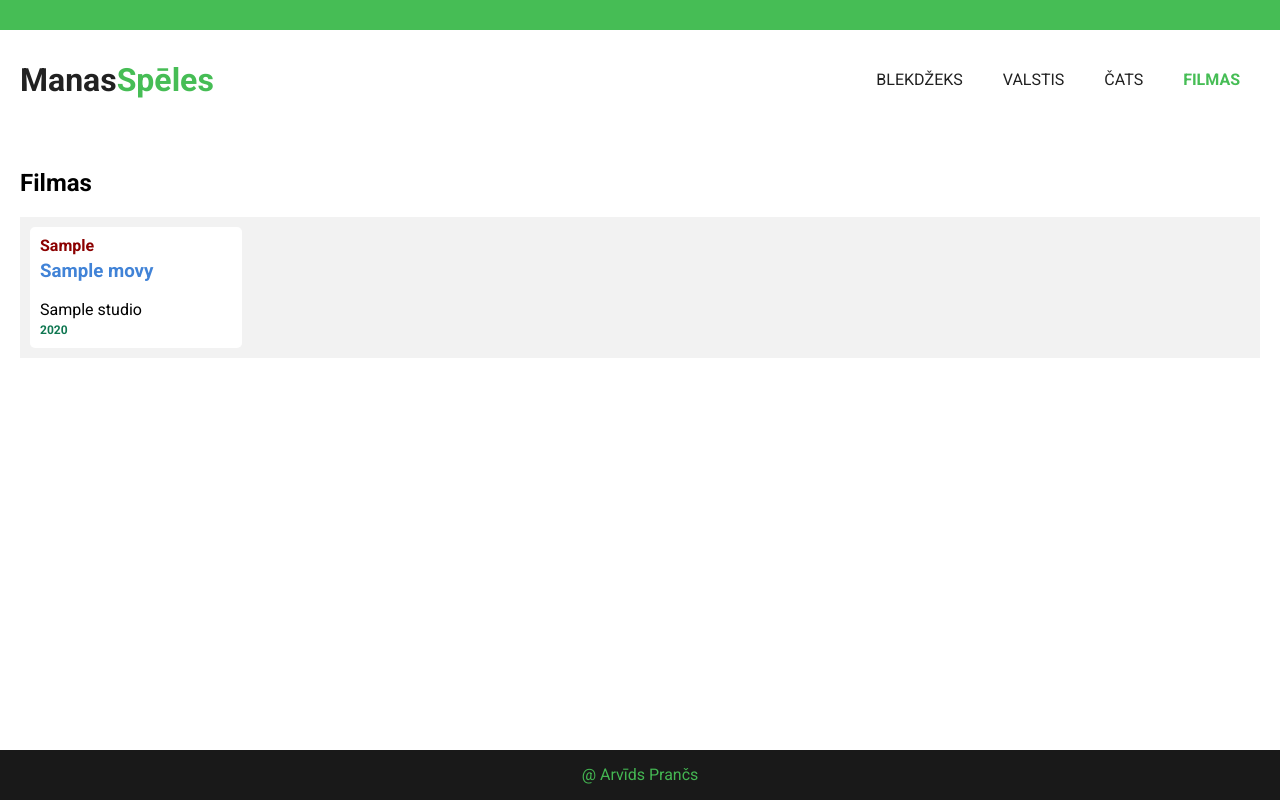
After one commit to arvids-prancs/py-games, a Flask app: page /movies in a window 1280 px wide. The commit adds this page. Run offline with Flask 2, Linux system fonts and the light colour scheme; tables that the repository leaves empty hold one stand-in row (values such as "Sample post"); style sheets or scripts are compiled from the project's sources.

Commit message:
02.05.2020 + čats

```diff
--- a/app.py
+++ b/app.py
@@ -1,13 +1,51 @@
 from flask import Flask, render_template, json, jsonify, request
+from flask_sqlalchemy import SQLAlchemy
 import os.path
 import datetime
+from Config import Config
 
 # from livereload import Server
-
 app = Flask(__name__)
-
 app.debug = True
 app.config['JSON_AS_ASCII'] = False
+app.config['SQLALCHEMY_TRACK_MODIFICATIONS'] = False
+app.config['SQLALCHEMY_DATABASE_URI'] = Config.SQLALCHEMY_DATABASE_URI
+app.config['SECRET_KEY'] = Config.SECRET_KEY
+
+# db
+db = SQLAlchemy(app)
+
+many_to_many_movie_studios = db.Table('movie_studios',
+                                      db.Column('mov_id', db.Integer, db.ForeignKey('movies.id'), primary_key=True),
+                                      db.Column('studio_id', db.Integer, db.ForeignKey('studios.id'), primary_key=True)
+                                      )
+
+many_to_many_movie_categories = db.Table('movie_categories',
+                                         db.Column('mov_id', db.Integer, db.ForeignKey('movies.id'), primary_key=True),
+                                         db.Column('category_id', db.Integer, db.ForeignKey('categories.id'), primary_key=True)
+                                         )
+
+
+class Movies(db.Model):
+    __tablename__ = 'movies'
+    id = db.Column(db.Integer, primary_key=True)
+    title_lat = db.Column(db.String(100), nullable=False)
+    year = db.Column(db.Integer, nullable=True)
+    studios = db.relationship('Studios', secondary=many_to_many_movie_studios, lazy='subquery', backref=db.backref('studios', lazy=True))
+    categories = db.relationship('Categories', secondary=many_to_many_movie_categories, lazy='subquery', backref=db.backref('categories', lazy=True))
+
+
+class Studios(db.Model):
+    __tablename__ = 'studios'
+    id = db.Column(db.Integer, primary_key=True)
+    title_lat = db.Column(db.String(100), nullable=False)
+
+
+class Categories(db.Model):
+    __tablename__ = 'categories'
+    id = db.Column(db.Integer, primary_key=True)
+    lat_singular = db.Column(db.String(30), nullable=False)
+
 
 routes = {
     "home": {
@@ -40,6 +78,14 @@ routes = {
         'nav_title': 'Čats',
         'template': 'chat.html',
         'ico': 'js/chat/img/chat.png'
+    },
+    "movies": {
+        'id': 4,
+        'route': '/movies',
+        'page_title': "Filmas - Manas spēles",
+        'nav_title': 'Filmas',
+        'template': 'movies.html',
+        'ico': 'img/movie.png'
     }
 }
 
@@ -65,11 +111,6 @@ def chat():
     return index(routes['chat'])
 
 
-# @app.route('/health')
-# def health_check():
-#     return "OK"
-
-
 @app.route('/chats/lasi')
 def ielasit_chatu():
     with open("static/js/chat/chats.json", "r", encoding='utf-8') as f:
@@ -90,16 +131,25 @@ def suuti_zinju():
     return ielasit_chatu()
 
 
+@app.route(routes['movies']['route'])
+def movies():
+    # return render_template('movies.html', movies=Movies.query.all())
+    return index(routes['movies'], {'movies': Movies.query.order_by(Movies.year.desc()).all()})
+
+
 @app.errorhandler(404)
 def page_404(e):
     return render_template('404.html'), 404
 
 
-def index(page):
+def index(page, data=None):
+    if data is None:
+        data = {}
     return render_template('index.html',
                            csstime=os.path.getmtime("static/css/main.css"),
-                           nav=[routes['blackjack'], routes['countries'], routes['chat']],
-                           page=page
+                           nav=[routes['blackjack'], routes['countries'], routes['chat'], routes['movies']],
+                           page=page,
+                           data=data
                            )
 
 
--- a/static/css/main.css
+++ b/static/css/main.css
@@ -108,4 +108,40 @@ footer {
   justify-content: center;
 }
 
+#movies-main {
+  padding: 20px;
+}
+#movies-main .movies-list {
+  display: grid;
+  grid-template-columns: repeat(3, 1fr);
+  grid-gap: 20px;
+  background-color: #F2F2F2;
+}
+@media (min-width: 992px) {
+  #movies-main .movies-list {
+    grid-template-columns: repeat(5, 1fr);
+  }
+}
+#movies-main .movies-list > div {
+  padding: 10px;
+  background-color: #FFFFFF;
+  border-radius: 5px;
+  margin: 10px;
+}
+#movies-main .movies-list > div .movies-categories {
+  text-transform: capitalize;
+  color: darkred;
+  font-weight: bold;
+}
+#movies-main .movies-list > div h3 {
+  color: #4183D7;
+  margin-top: 5px;
+}
+#movies-main .movies-list > div .movies-year {
+  color: #0f7751;
+  font-size: 12px;
+  font-weight: bold;
+  margin-top: 5px;
+}
+
 /*# sourceMappingURL=main.css.map */
--- a/static/css/main.scss
+++ b/static/css/main.scss
@@ -1,3 +1,31 @@
+$screen-sm-min: 576px;
+$screen-md-min: 768px;
+$screen-lg-min: 992px;
+$screen-xl-min: 1200px;
+@mixin sm {
+  @media (min-width: #{$screen-sm-min}) {
+    @content;
+  }
+}
+
+@mixin md {
+  @media (min-width: #{$screen-md-min}) {
+    @content;
+  }
+}
+
+@mixin lg {
+  @media (min-width: #{$screen-lg-min}) {
+    @content;
+  }
+}
+
+@mixin xl {
+  @media (min-width: #{$screen-xl-min}) {
+    @content;
+  }
+}
+
 * {
   font-family: 'Roboto', sans-serif;
 }
@@ -126,3 +154,42 @@ footer {
   align-items: center;
   justify-content: center;
 }
+
+#movies-main {
+  padding: 20px;
+
+  .movies-list {
+    display: grid;
+    grid-template-columns: repeat(3, 1fr);
+    grid-gap: 20px;
+    background-color: #F2F2F2;
+    @include lg {
+      grid-template-columns: repeat(5, 1fr);
+    }
+
+    > div {
+      padding: 10px;
+      background-color: #FFFFFF;
+      border-radius: 5px;
+      margin: 10px;
+
+      .movies-categories {
+        text-transform: capitalize;
+        color: darkred;
+        font-weight: bold;
+      }
+
+      h3 {
+        color: #4183D7;
+        margin-top: 5px;
+      }
+
+      .movies-year {
+        color: #0f7751;
+        font-size: 12px;
+        font-weight: bold;
+        margin-top: 5px;
+      }
+    }
+  }
+}
--- /dev/null
+++ b/templates/movies.html
@@ -0,0 +1,24 @@
+<div class="movies">
+    <div id="movies-main">
+        <h2>Filmas</h2>
+        <div class="movies-list">
+            {%for item in data.movies%}
+            <div>
+                <div class="movies-categories">
+                    {%for category in item.categories%}
+                    <span>{{category.lat_singular}}</span>
+                    {%endfor%}
+                </div>
+                <h3>{{item.title_lat}}</h3>
+                <div class="movies-studios">
+                    {%for studio in item.studios%}
+                    <span>{{studio.title_lat}}</span>
+                    {%endfor%}
+                </div>
+                <div class="movies-year">{{item.year}}</div>
+            </div>
+            {%endfor%}
+        </div>
+    </div>
+</div>
+</div>
```
Also changed, not shown: models/Movies.py (added, +7 -0 lines), static/img/movie.png (added), 1 other file.
